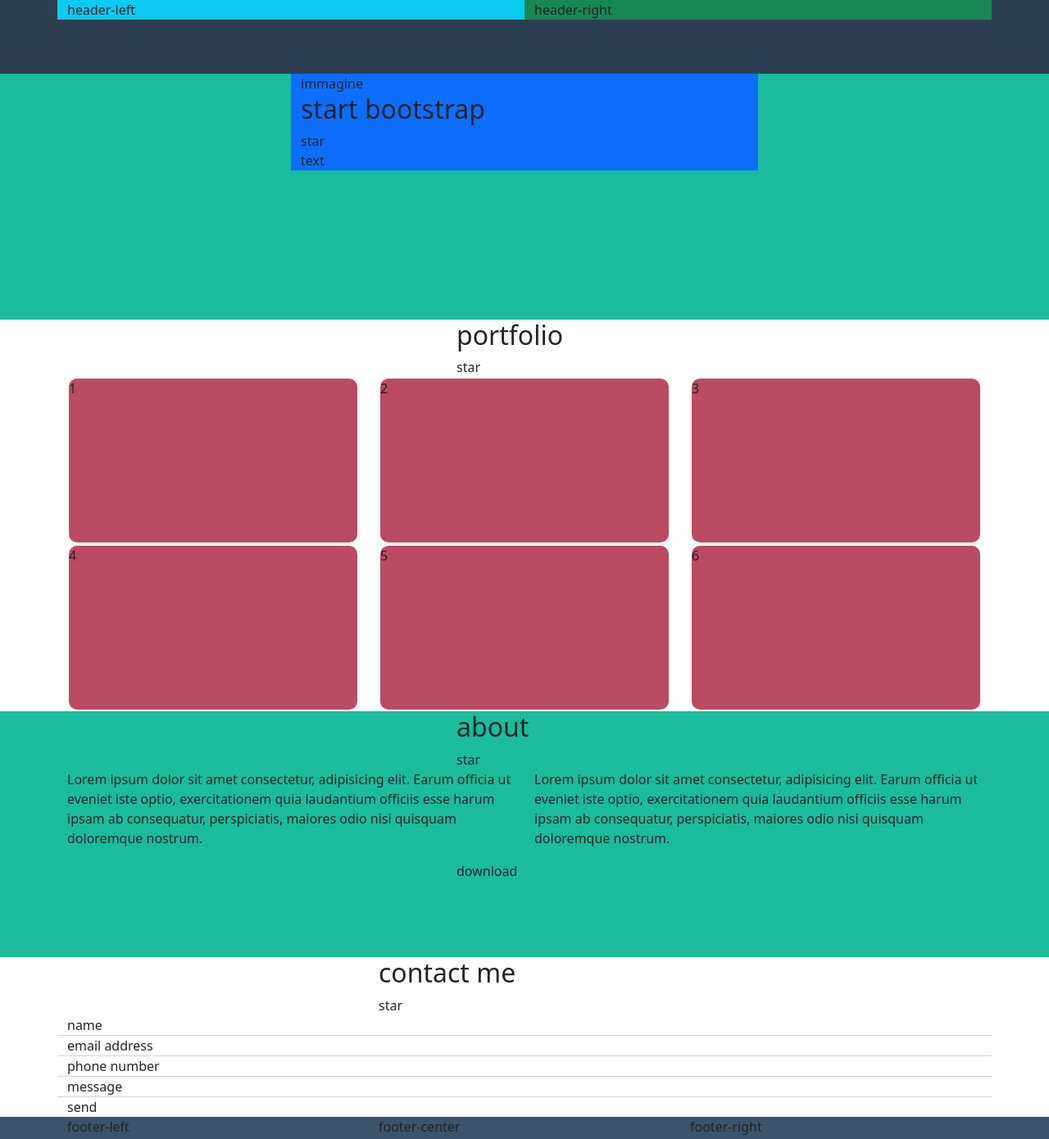
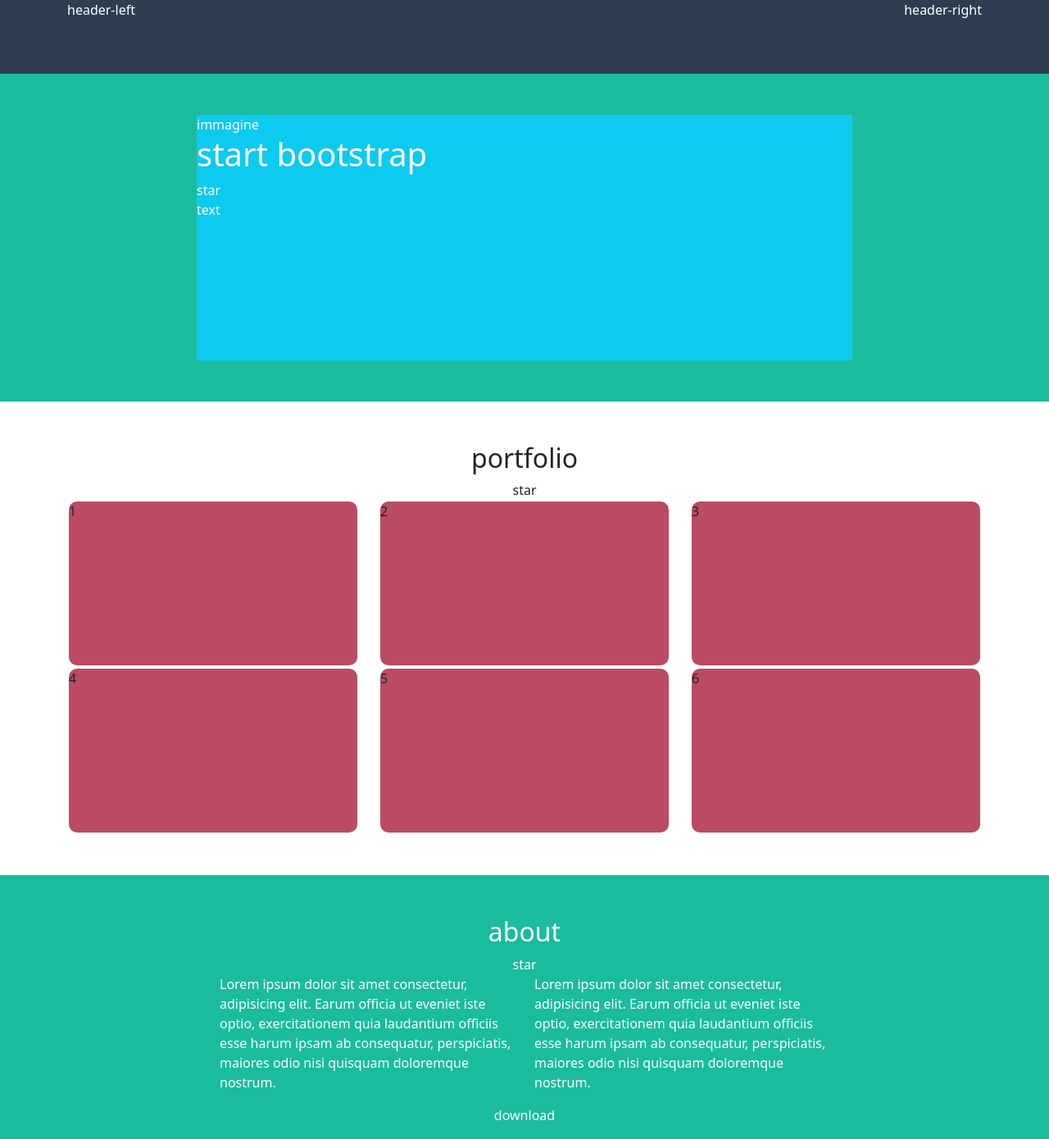
Before and after one commit to MorenaMastromarino/html-css-bootstrap-freelancer, a plain HTML site: page index.html in a window 1280 px wide. Shown: the top 1390 px of the page at 82% size. Drawn offline with nearby package versions, Linux system fonts and the light colour scheme.

Commit message:
fix structure - import img

```diff
--- a/css/style.css
+++ b/css/style.css
@@ -1,26 +1,50 @@
+/* GLOBAL */
+._bg_blue {
+  background-color: #2C3E50;
+  color: white;
+}
+
+._bg_green {
+  background-color: #1ABC9C;
+  color: white;
+}
+
+._py_50 {
+  padding: 50px 0;
+}
+
+._container_60 {
+  width: 60%;
+  margin: 0 auto;
+}
+
+ /* HEADER */
 header{
   height: 90px;
-  background-color: #2C3E50;
 }
 
-._jumbotron, ._about {
+/* JUMBOTRON */
+._inner_jumbo {
   height: 300px; /*da togliere*/
-  background-color: #1ABC9C;
+  width: 800px;
+  max-width: 80%;
+  margin: 0 auto;
 }
 
 ._image_box {
-  min-height: 200px; /*togliere*/
-  min-width: 300px;
+  height: 200px; /*togliere*/
   background-color: #BA4B63;
   border-radius: 10px;
   margin: 2px;
 }
 
-._contact {
-  border-bottom: 1px solid lightgrey;
+/* MAIN */
+._form {
+  height: 200px; /*togliere*/
 }
 
-footer {
+/* FOOTER */
+._footer_top {
   background-color: #3A546D;
   height: 100px; /*da togliere*/
 }
--- a/index.html
+++ b/index.html
@@ -12,12 +12,12 @@
 <body>
 
   <!-- HEADER -->
-  <header>
-    <div class="container-md">
+  <header class="_bg_blue">
+    <div class="container">
 
-      <div class="row justify-content-between">
-        <div class="col bg-info">header-left</div>
-        <div class="col bg-success">
+      <div class="row">
+        <div class="col">header-left</div>
+        <div class="col text-end">
           <div class="d-none d-md-block">header-right</div>
           <div class="d-md-none">header-right-mobile</div>
         </div>
@@ -27,31 +27,29 @@
   </header>
 
   <!-- JUMBOTRON -->
-  <section class="_jumbotron">
-    <div class="container-md">
-      <div class="row">
-        <div class="col-md-6 offset-md-3 bg-primary">
+  <section class="_jumbotron _bg_green _py_50">
+
+    <div class="_inner_jumbo bg-info">
       <div>immagine</div>
-          <h2>start bootstrap</h2>
+      <h1>start bootstrap</h1>
       <div>star</div>
       <div>text</div>
     </div>
-      </div>
-    </div>
+
   </section>
 
   <!-- MAIN -->
   <main>
 
     <!-- portfolio -->
-    <section class="container-md">
-      <div class="row">
-        <div class="col-2 offset-5">
+    <section class="_py_50">
+
+      <div class="text-center">
         <h2>portfolio</h2>
         <div>star</div>
       </div>
 
-      </div>
+      <div class="container">
         <div class="row">
           <div class="col-md-6 col-lg-4">
             <div class="_image_box">1</div>
@@ -71,20 +69,21 @@
           <div class="col-md-6 col-lg-4">
             <div class="_image_box">6</div>
           </div>
-
+        </div>
       </div>
 
     </section>
 
     <!-- about -->
-    <section class="_about">
-      <div class="container-md">
-        <div class="row">
-          <div class="col-2 offset-5">
+    <section class="_bg_green _py_50">
+
+      <div class="text-center">
         <h2>about</h2>
         <div>star</div>
       </div>
-        </div>
+
+      <div class="_container_60">
+        <div class="container-fluid">
 
           <div class="row">
             <div class="col-md-6">
@@ -95,35 +94,24 @@
             </div>
           </div>
 
-        <div class="row">
-          <div class="col-2 offset-5">
-            <div class="_btn">download</div>
         </div>
       </div>
 
-      </div>
-
+      <div class="_button text-center">download</div>
 
     </section>
 
     <!-- contact me -->
-    <section class="container-md">
+    <section class="_container_60 _py_50">
 
-      <div class="row">
-        <div class="col-4 offset-4">
+      <div class="text-center">
         <h2>contact me</h2>
         <div>star</div>
       </div>
+
+      <div class="_form">
+        FORM
       </div>
-
-      <div class="row">
-        <div class="_contact">name</div>
-        <div class="_contact">email address</div>
-        <div class="_contact">phone number</div>
-        <div class="_contact">message</div>
-        <div class="_btn">send</div>
-      </div>
-
 
     </section>
 
@@ -131,13 +119,18 @@
 
   <!-- FOOTER -->
   <footer>
-    <div class="container-md">
+
+    <div class="_footer_top _py_50">
+      <div class="container">
         <div class="row">
           <div class="col-md-4">footer-left</div>
           <div class="col-md-4">footer-center</div>
           <div class="col-md-4">footer-right</div>
         </div>
       </div>
+    </div>
+
+    <div class="_footer_bottom _bg_blue text-center">footer bottom</div>
   </footer>
 
 </body>
```
Also changed, not shown: img/avatar.svg (added), img/cabin.png (added), img/cake.png (added), img/circus.png (added), img/game.png (added), img/safe.png (added), img/submarine.png (added). Lines whose indentation alone changed are shown as unchanged.
